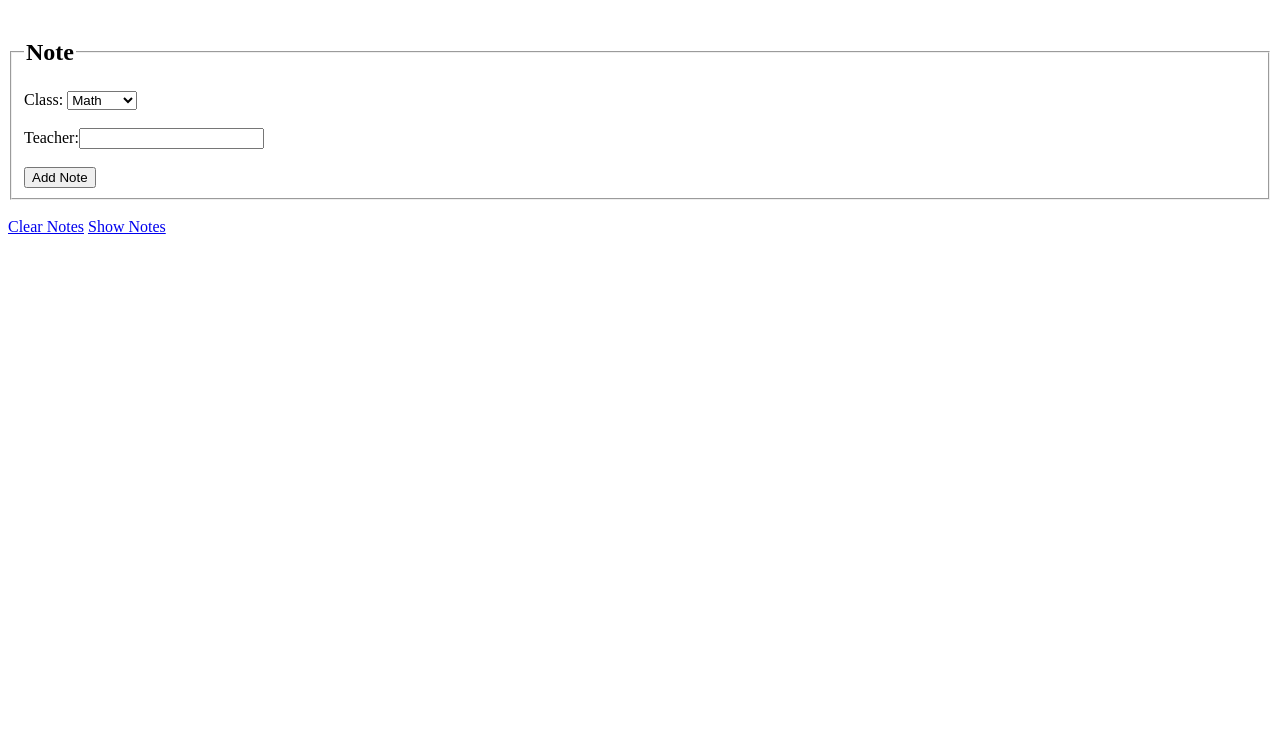
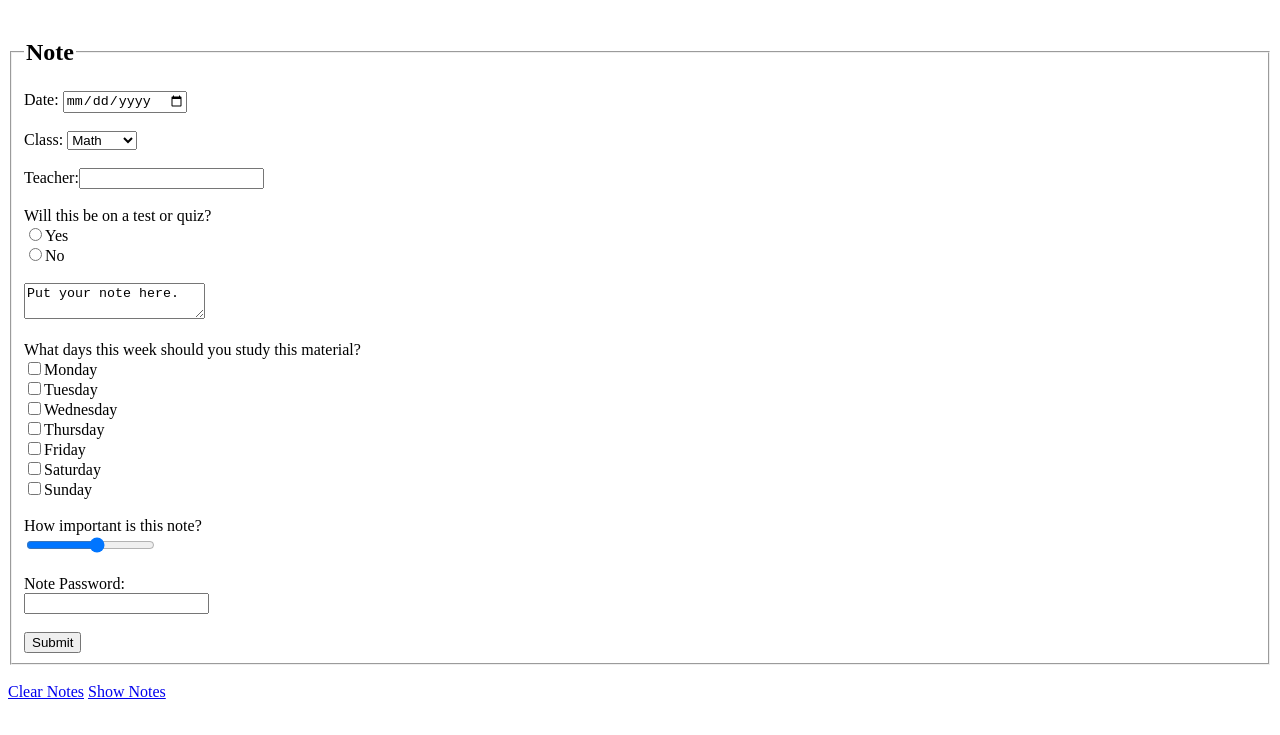
Before and after one commit to b35398/mdv_projects, a plain HTML site: page sipes_bryce_vfw-project1/additem.html in a window 1280 px wide. Shown: the part 61-796 px from the top of the page. Drawn offline with Linux system fonts and the light colour scheme.

Commit message:
Finished project 1

```diff
--- a/sipes_bryce_vfw-project1/additem.html
+++ b/sipes_bryce_vfw-project1/additem.html
@@ -17,6 +17,12 @@
     <form action="#" method="post">
         <fieldset>
             <legend><h2>Note</h2></legend>
+            <div>
+                <label for="date">Date:<label/>
+                <input type="date" name="date"/>
+            </div>
+            <br/>
+            <div>
                 <label for="class">Class:</label>
                 <select id="class">
                     <option>Math</option>
@@ -26,13 +32,48 @@
                     <option>Art</option>
                     <option>Music</option>
                 </select>
+            </div>
+            <br/>
+            <label for="teacher">Teacher:</label><input type="text id="teacher"/>
             <br/>
             <br/>
-            <label for="teacher">Teacher:</label><input type="text" id="teacher"/>
+            <div>
+                <label for="test">Will this be on a test or quiz?</label>
                 <br/>
+                <input type="radio" value="yes"/>Yes
                 <br/>
-            <button id="addnotebutton">Add Note</button>
-
+                <input type="radio" value="no"/>No
+            </div>
+            <br/>
+            <div>
+                <textarea>Put your note here.</textarea>
+            </div>
+            <br/>
+            <div>
+                <label for="study">What days this week should you study this material?</label>
+                <br/>
+                <input type="checkbox" name="study" value="Monday">Monday<br/>
+                <input type="checkbox" name="study" value="Tuesday">Tuesday<br/>
+                <input type="checkbox" name="study" value="Wednesday">Wednesday<br/>
+                <input type="checkbox" name="study" value="Thursday">Thursday<br/>
+                <input type="checkbox" name="study" value="Friday">Friday<br/>
+                <input type="checkbox" name="study" value="Saturday">Saturday<br/>
+                <input type="checkbox" name="study" value="Sunday">Sunday<br/>
+            </div>
+            <br/>
+            <div>
+                <label for="importance">How important is this note?</label>
+                <br/>
+                <input type="range" name="importance" min="1" max="10"/>
+            </div>
+            <br/>
+            <div>
+                <label for="password">Note Password:</label>
+                <br/>
+                <input type="password" name="pwd">
+            </div>
+            <br/>
+            <input type="submit" id="submitbutton"/>
             </fieldset>
     </form>
     <br />
```
Lines whose indentation alone changed are shown as unchanged.
